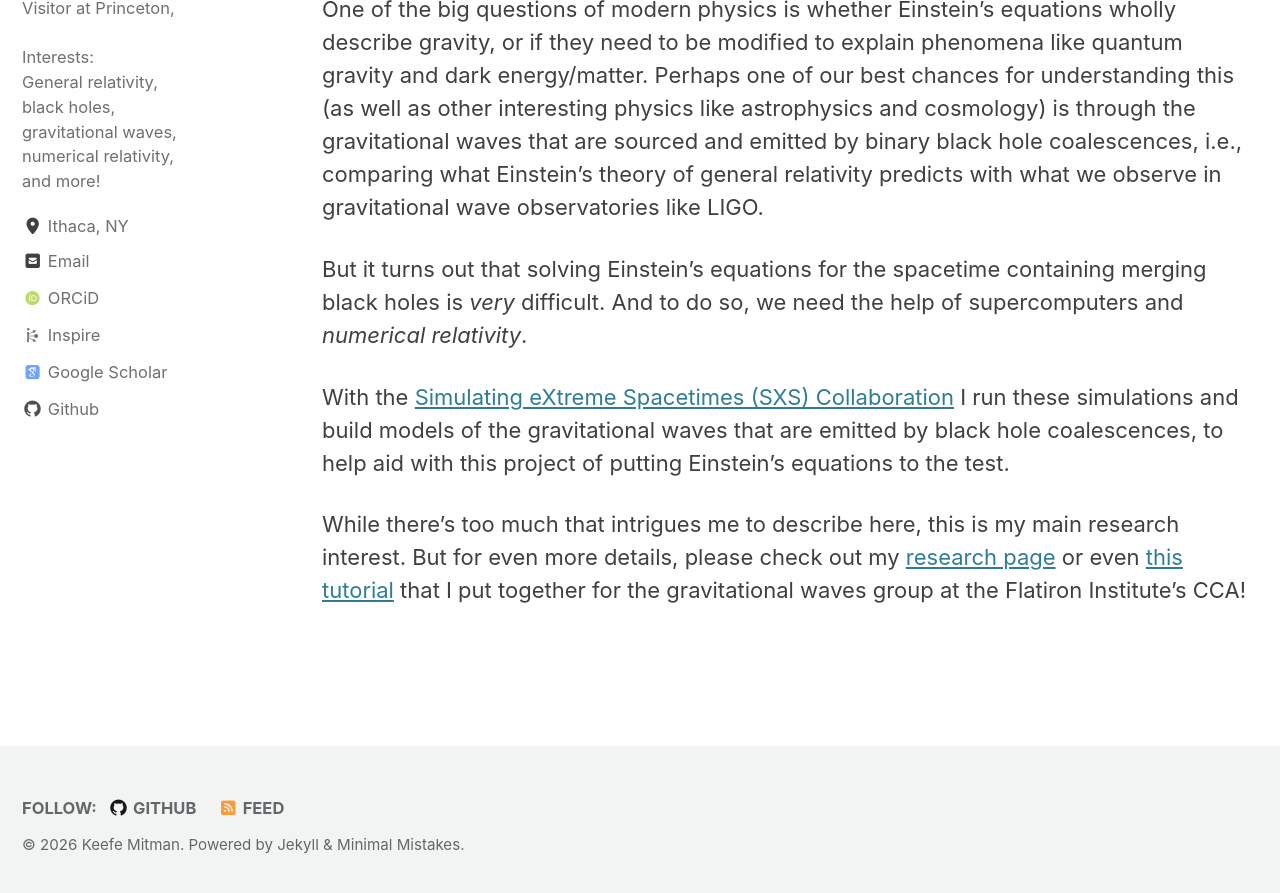
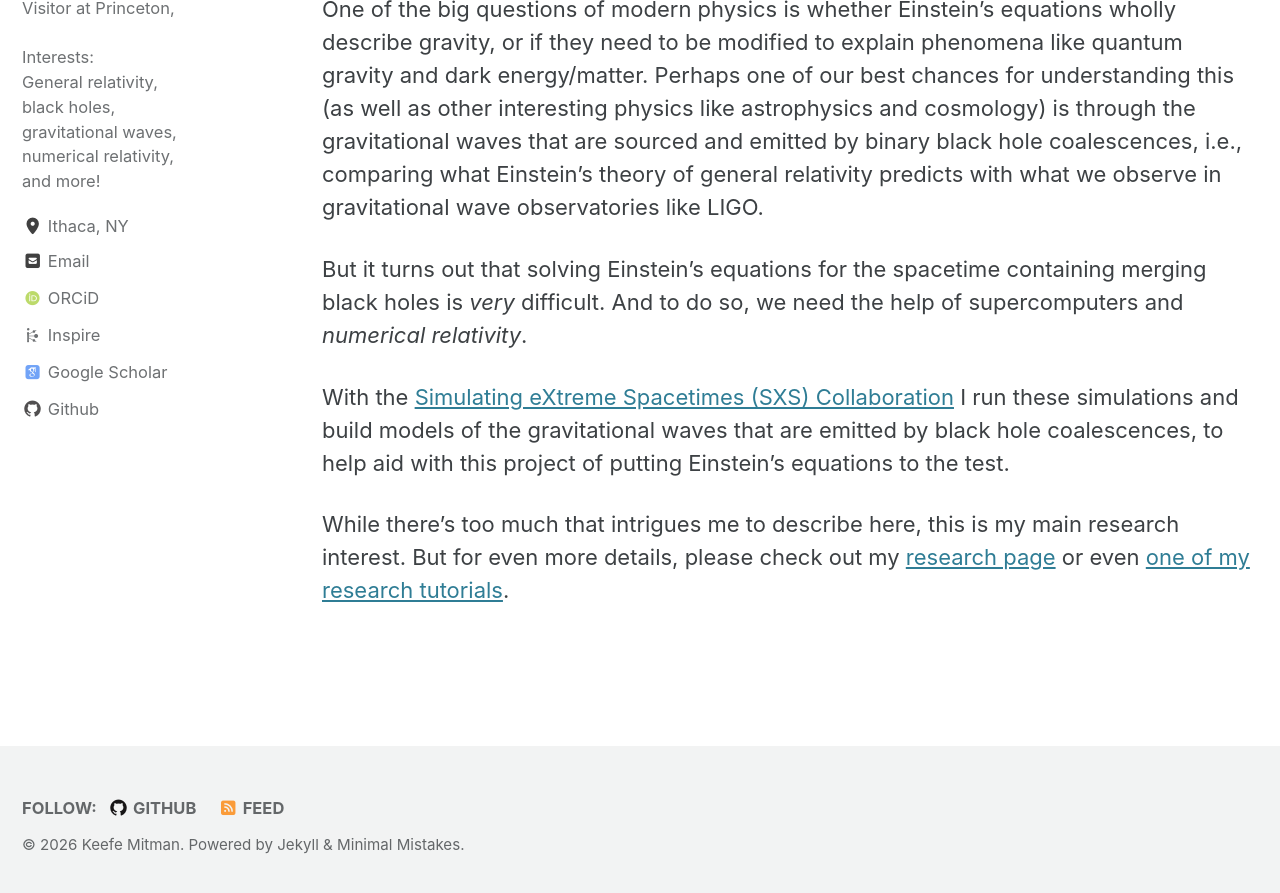
Before and after one commit to keefemitman/keefemitman.github.io, a Jekyll site: the page built from index.html, in a window 1280 px wide and 900 px high, scrolled down 648 px. Shown: the top 893 px of the window. Built offline with Jekyll 4.4.1, drawn with Linux system fonts in a browser that asks for light colours; cached includes are drawn as plain includes; some web fonts are replaced; the list of posts is cut into pages by our own code.

Commit message:
Fix tutorial update

```diff
--- a/_includes/home_content.md
+++ b/_includes/home_content.md
@@ -34,4 +34,4 @@ of putting Einstein's equations to the test.
 
 While there's too much that intrigues me to describe here,
 this is my main research interest. But for even more details,
-please check out my [research page](/research) or even [this tutorial](https://github.com/keefemitman/SXSAndSurrogates/blob/main/Tutorial.ipynb) that I put together for the gravitational waves group at the Flatiron Institute's CCA!
+please check out my [research page](/research) or even [one of my research tutorials](https://github.com/keefemitman/ResearchTutorials/tree/main).
```
